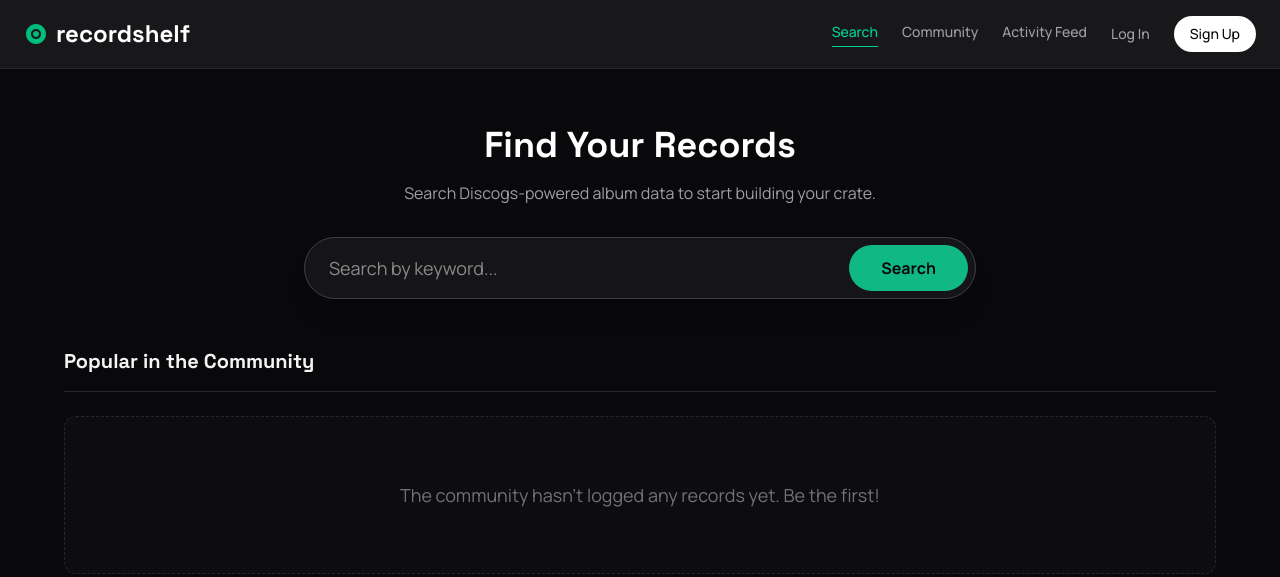
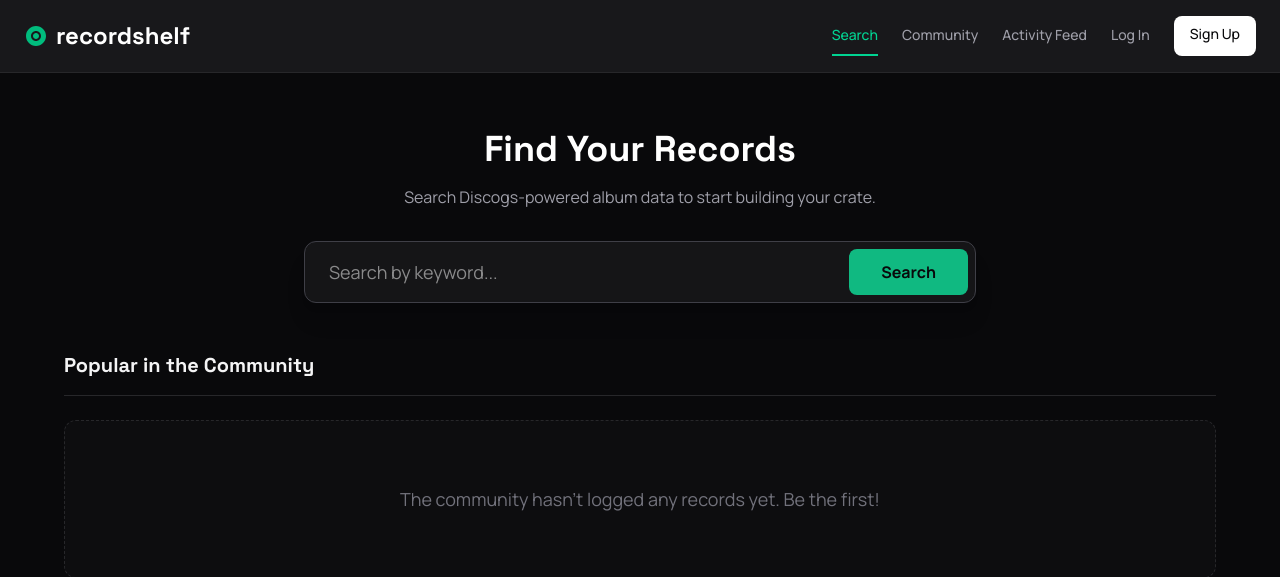
Before and after one commit to andrewstn/recordshelf, a Django app: page /collection/search/ in a window 1280 px wide. Shown: the top 577 px of the page. Run offline with Django 5.2, Linux system fonts and the light colour scheme; data that the repository does not hold is empty; parts of the project's set-up code (start-up, migrations or seed data) failed here and were passed over.

Commit message:
Implement navbar UI fix.

```diff
--- a/templates/base.html
+++ b/templates/base.html
@@ -41,25 +41,27 @@
             recordshelf
         </a>
         <div class="flex flex-wrap justify-center items-center gap-x-4 gap-y-3 md:gap-y-0 md:gap-x-6 text-sm font-medium">
-            <a href="{% url 'search' %}" {% if active_nav_section == 'search' %}aria-current="page"{% endif %} class="pb-1 border-b transition-colors {% if active_nav_section == 'search' %}border-emerald-400 text-emerald-400{% else %}border-transparent text-zinc-400 hover:text-white{% endif %}">Search</a>
-            <a href="{% url 'user_directory' %}" {% if active_nav_section == 'community' %}aria-current="page"{% endif %} class="pb-1 border-b transition-colors {% if active_nav_section == 'community' %}border-emerald-400 text-emerald-400{% else %}border-transparent text-zinc-400 hover:text-white{% endif %}">Community</a>
-            <a href="{% url 'feed' %}" {% if active_nav_section == 'feed' %}aria-current="page"{% endif %} class="pb-1 border-b transition-colors {% if active_nav_section == 'feed' %}border-emerald-400 text-emerald-400{% else %}border-transparent text-zinc-400 hover:text-white{% endif %}">Activity Feed</a>
+            <a href="{% url 'search' %}" {% if active_nav_section == 'search' %}aria-current="page"{% endif %} class="inline-flex h-10 items-center border-b-2 leading-none transition-colors {% if active_nav_section == 'search' %}border-emerald-400 text-emerald-400{% else %}border-transparent text-zinc-400 hover:text-white{% endif %}">Search</a>
+            <a href="{% url 'user_directory' %}" {% if active_nav_section == 'community' %}aria-current="page"{% endif %} class="inline-flex h-10 items-center border-b-2 leading-none transition-colors {% if active_nav_section == 'community' %}border-emerald-400 text-emerald-400{% else %}border-transparent text-zinc-400 hover:text-white{% endif %}">Community</a>
+            <a href="{% url 'feed' %}" {% if active_nav_section == 'feed' %}aria-current="page"{% endif %} class="inline-flex h-10 items-center border-b-2 leading-none transition-colors {% if active_nav_section == 'feed' %}border-emerald-400 text-emerald-400{% else %}border-transparent text-zinc-400 hover:text-white{% endif %}">Activity Feed</a>
 
             {% if user.is_authenticated %}
-                <a href="{% url 'profile' user.username %}" {% if active_nav_section == 'profile' %}aria-current="page"{% endif %} class="pb-1 border-b transition-colors {% if active_nav_section == 'profile' %}border-emerald-400 text-emerald-400{% else %}border-transparent text-zinc-400 hover:text-white{% endif %}">My Profile</a>
+                <a href="{% url 'profile' user.username %}" {% if active_nav_section == 'profile' %}aria-current="page"{% endif %} class="inline-flex h-10 items-center border-b-2 leading-none transition-colors {% if active_nav_section == 'profile' %}border-emerald-400 text-emerald-400{% else %}border-transparent text-zinc-400 hover:text-white{% endif %}">My Profile</a>
                 {% if onboarding_nav_progress %}
-                    <a href="{% url 'getting_started' %}" {% if active_nav_section == 'getting_started' %}aria-current="page"{% endif %} class="pb-1 border-b transition-colors {% if active_nav_section == 'getting_started' %}border-emerald-400 text-emerald-300{% else %}border-transparent text-emerald-400 hover:text-emerald-300{% endif %}">Getting Started {{ onboarding_nav_progress.completed_count }}/{{ onboarding_nav_progress.total_count }}</a>
+                    <a href="{% url 'getting_started' %}" {% if active_nav_section == 'getting_started' %}aria-current="page"{% endif %} class="inline-flex h-10 items-center border-b-2 leading-none transition-colors {% if active_nav_section == 'getting_started' %}border-emerald-400 text-emerald-300{% else %}border-transparent text-emerald-400 hover:text-emerald-300{% endif %}">Getting Started {{ onboarding_nav_progress.completed_count }}/{{ onboarding_nav_progress.total_count }}</a>
                 {% endif %}
 
                 <form method="post" action="{% url 'logout' %}" class="inline m-0 p-0">
                     {% csrf_token %}
-                    <button type="submit" class="text-zinc-400 hover:text-brand transition-colors cursor-pointer">
+                    <button type="submit" class="inline-flex h-10 items-center leading-none text-zinc-400 hover:text-brand transition-colors cursor-pointer">
                         Log Out
                     </button>
                 </form>
             {% else %}
-                <a href="{% url 'login' %}" class="text-zinc-400 hover:text-white transition-colors">Log In</a>
-                <a href="{% url 'signup' %}" class="bg-white text-zinc-950 px-4 py-2 rounded-full hover:bg-zinc-200 transition-colors">Sign Up</a>
+                <a href="{% url 'login' %}" class="inline-flex h-10 items-center border-b-2 border-transparent leading-none text-zinc-400 hover:text-white transition-colors">Log In</a>
+                <a href="{% url 'signup' %}" class="inline-flex h-10 items-center border-b-2 border-transparent bg-white text-zinc-950 px-4 rounded-lg leading-none hover:bg-zinc-200 transition-colors">
+                    <span class="relative -top-px">Sign Up</span>
+                </a>
             {% endif %}
         </div>
     </nav>
--- a/templates/feed.html
+++ b/templates/feed.html
@@ -57,7 +57,7 @@
 
         {% if not request.user.is_authenticated %}
         <div class="mt-4 p-4 bg-zinc-900/50 border border-brand/30 rounded-lg flex flex-col sm:flex-row items-start sm:items-center justify-between gap-4">
-            <p class="text-sm text-zinc-300">Want to build a crate and follow other collectors?</p>
+            <p class="text-sm text-zinc-300">Want to build a shelf and follow other collectors?</p>
             <a href="{% url 'signup' %}" class="bg-brand text-zinc-950 px-5 py-2 rounded-md font-bold hover:bg-white transition text-sm whitespace-nowrap">Join the Club</a>
         </div>
         {% endif %}
@@ -147,9 +147,9 @@
             <div class="text-center bg-zinc-900/30 border border-zinc-800 border-dashed rounded-2xl p-16">
                 <p class="text-zinc-500 mb-4 text-lg">No spins yet. Follow a few collectors or add records to your crate.</p>
                 {% if request.user.is_authenticated %}
-                    <a href="{% url 'search' %}" class="bg-white text-zinc-950 px-6 py-2 rounded-full font-bold hover:bg-zinc-200 transition text-sm">Find Records</a>
+                    <a href="{% url 'search' %}" class="bg-white text-zinc-950 px-6 py-2 rounded-lg font-bold hover:bg-zinc-200 transition text-sm">Find Records</a>
                 {% else %}
-                    <a href="{% url 'signup' %}" class="bg-white text-zinc-950 px-6 py-2 rounded-full font-bold hover:bg-zinc-200 transition text-sm">Join the Club</a>
+                    <a href="{% url 'signup' %}" class="bg-white text-zinc-950 px-6 py-2 rounded-lg font-bold hover:bg-zinc-200 transition text-sm">Join the Club</a>
                 {% endif %}
             </div>
         {% endfor %}
--- a/templates/registration/login.html
+++ b/templates/registration/login.html
@@ -4,7 +4,7 @@
 <div class="max-w-md mx-auto py-16">
     <div class="text-center mb-8">
         <h1 class="text-3xl font-black text-white mb-2">Welcome Back</h1>
-        <p class="text-zinc-400">Log in to manage your crate.</p>
+        <p class="text-zinc-400">Log in to manage your shelf.</p>
     </div>
 
     <form method="POST" class="bg-zinc-900/50 border border-zinc-800 p-8 rounded-xl shadow-xl">
--- a/templates/registration/signup.html
+++ b/templates/registration/signup.html
@@ -4,7 +4,7 @@
 <div class="max-w-md mx-auto py-16">
     <div class="text-center mb-8">
         <h1 class="text-3xl font-black text-white mb-2">Join the Club</h1>
-        <p class="text-zinc-400">Start building your record crate.</p>
+        <p class="text-zinc-400">Start building your record shelf.</p>
     </div>
 
     <form method="POST" class="bg-zinc-900/50 border border-zinc-800 p-8 rounded-xl shadow-xl">
--- a/templates/search.html
+++ b/templates/search.html
@@ -13,10 +13,10 @@
                 name="q"
                 value="{{ query }}"
                 placeholder="Search by keyword..."
-                class="w-full bg-zinc-900/80 border border-zinc-700 rounded-full py-4 pl-6 pr-32 text-white focus:border-brand focus:ring-1 focus:ring-brand outline-none transition shadow-xl text-lg"
+                class="w-full bg-zinc-900/80 border border-zinc-700 rounded-xl py-4 pl-6 pr-32 text-white focus:border-brand focus:ring-1 focus:ring-brand outline-none transition shadow-xl text-lg"
                 required
             >
-            <button type="submit" class="absolute right-2 top-2 bottom-2 bg-brand text-zinc-950 px-8 rounded-full font-bold hover:bg-white transition cursor-pointer">
+            <button type="submit" class="absolute right-2 top-2 bottom-2 bg-brand text-zinc-950 px-8 rounded-lg font-bold hover:bg-white transition cursor-pointer">
                 Search
             </button>
         </form>
@@ -109,7 +109,7 @@
             {% if pagination.pages > 1 %}
             <div class="mt-12 flex justify-center items-center gap-4">
                 {% if pagination.page > 1 %}
-                    <a href="?q={{ query }}&page={{ pagination.page|add:'-1' }}&sort={{ current_sort }}" class="px-6 py-2 bg-zinc-900 border border-zinc-700 rounded-full text-white hover:bg-zinc-800 transition">
+                    <a href="?q={{ query }}&page={{ pagination.page|add:'-1' }}&sort={{ current_sort }}" class="px-6 py-2 bg-zinc-900 border border-zinc-700 rounded-lg text-white hover:bg-zinc-800 transition">
                         &larr; Previous
                     </a>
                 {% endif %}
@@ -117,7 +117,7 @@
                 <span class="text-zinc-500 font-medium">Page {{ pagination.page }} of {{ pagination.pages }}</span>
 
                 {% if pagination.page < pagination.pages %}
-                    <a href="?q={{ query }}&page={{ pagination.page|add:'1' }}&sort={{ current_sort }}" class="px-6 py-2 bg-zinc-900 border border-zinc-700 rounded-full text-white hover:bg-zinc-800 transition">
+                    <a href="?q={{ query }}&page={{ pagination.page|add:'1' }}&sort={{ current_sort }}" class="px-6 py-2 bg-zinc-900 border border-zinc-700 rounded-lg text-white hover:bg-zinc-800 transition">
                         Next &rarr;
                     </a>
                 {% endif %}
--- a/templates/user_directory.html
+++ b/templates/user_directory.html
@@ -55,8 +55,8 @@
 
         <form method="GET" action="{% url 'user_directory' %}" class="max-w-2xl mx-auto relative">
             <input type="text" name="q" value="{{ query }}" placeholder="Search by username..."
-                   class="w-full bg-zinc-900/80 border border-zinc-700 rounded-full py-4 pl-6 pr-32 text-white focus:border-brand focus:ring-1 focus:ring-brand outline-none transition shadow-xl text-lg">
-            <button type="submit" class="absolute right-2 top-2 bottom-2 bg-brand text-zinc-950 px-6 rounded-full font-bold hover:bg-white transition cursor-pointer">
+                   class="w-full bg-zinc-900/80 border border-zinc-700 rounded-xl py-4 pl-6 pr-32 text-white focus:border-brand focus:ring-1 focus:ring-brand outline-none transition shadow-xl text-lg">
+            <button type="submit" class="absolute right-2 top-2 bottom-2 bg-brand text-zinc-950 px-6 rounded-lg font-bold hover:bg-white transition cursor-pointer">
                 Search
             </button>
         </form>
```
Also changed, not shown: static/css/style.css.
